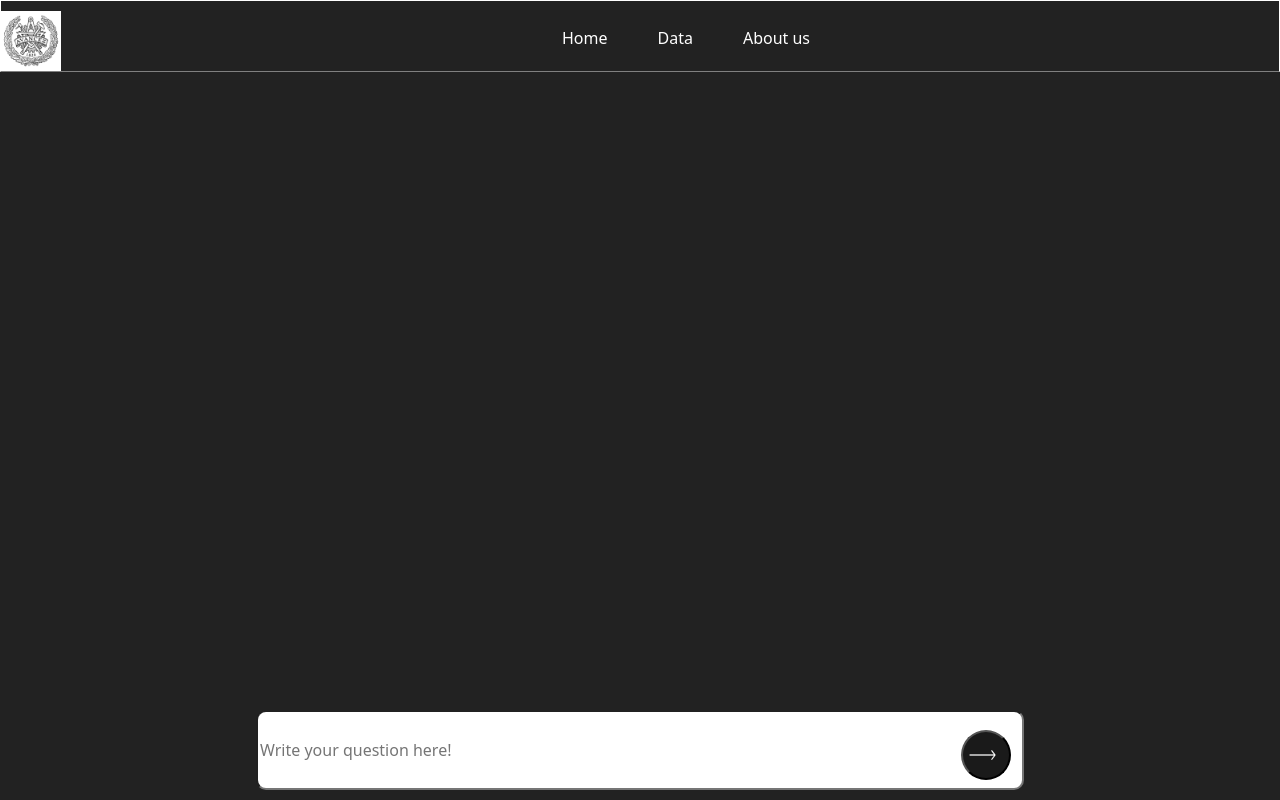
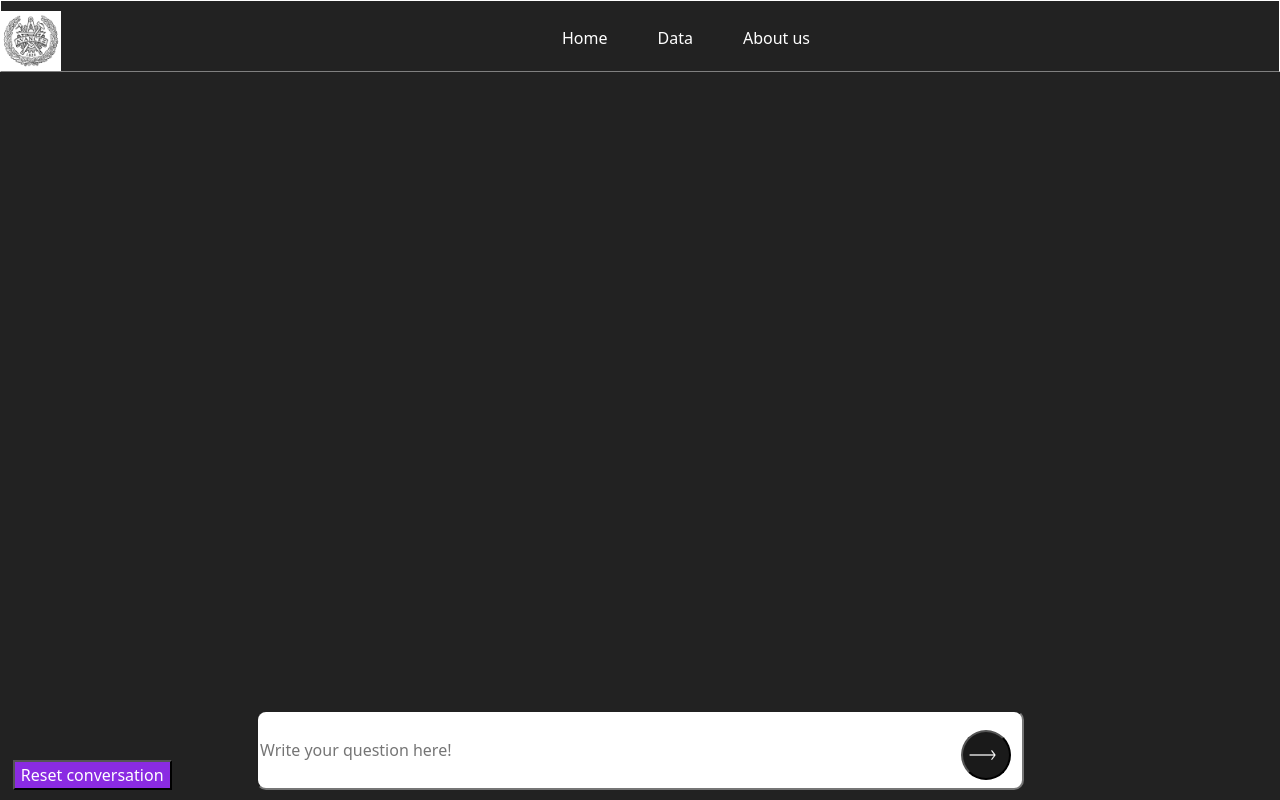
Before and after one commit to Sebbe213/Survey-of-CSE-Education-in-Sweden-and-parts-of-Europe, a React (Vite) app in the folder AI-model/client/: page / in a window 1280 px wide. Built offline with nearby package versions, Linux system fonts and the light colour scheme.

Commit message:
Now the conversation is saved and can also be reset

```diff
--- a/AI-model/client/src/mainpage.css
+++ b/AI-model/client/src/mainpage.css
@@ -44,3 +44,11 @@ body {
 .answer{
     padding-top: 10%;
 }
+
+.reset-button{
+    position: fixed;
+    top: 95%;
+    left: 1%;
+    background-color: blueviolet;
+    color: white;
+}
--- a/AI-model/client/src/mainpage.tsx
+++ b/AI-model/client/src/mainpage.tsx
@@ -1,5 +1,5 @@
 import Header from './header';
-import {useState} from "react";
+import {useEffect, useState} from "react";
 import './mainpage.css'
 import Questionmodal from './question'
 import arrowIcon from './assets/arrow 1 (1).png';
@@ -10,14 +10,31 @@ import arrowIcon from './assets/arrow 1 (1).png';
 function Mainpage() {
     const [question, setQuestion] = useState<string>();
     const [answer, setAnswer] = useState<string>();
-    const [list, setlist] = useState<{ question: JSX.Element; answer: JSX.Element }[]>([]);
+    const [list, setlist] = useState< { question: string; answer: string }[]>([]);
+
+    useEffect(() => {
+        const storedList = localStorage.getItem("list");
+        if(storedList){
+            const parsedList = JSON.parse(storedList);
+            setlist(parsedList);
+        }
+    },[]);
+
+
+
 
     function Promptlist() {
-        setlist((prevList: any) => [...prevList,
-            {question: <Questionmodal question={question}/>, answer: <p className='answer'>Answer: {answer}</p>}])
-        setQuestion('')
+        setlist((prevList: any) => [...prevList, {question: question, answer: answer}])
+        localStorage.setItem("list", JSON.stringify(list));
+        setQuestion('');
+        setAnswer('');
+    }
 
+    function resetList() {
+        setlist([]);
+        localStorage.removeItem("list");
     }
+
     function Getanswerbutton(){
         if(question === undefined || question === ''){
             return(<button className='prompt-button' ><img className='arrow' src={arrowIcon} alt='submit answer button'/></button>)
@@ -27,19 +44,21 @@ function Mainpage() {
         )
     }
     return (
-        <body>
+        <div>
         <Header/>
             <div className='answer-area  justify-content-center align-items-center'>
                 <ul style={{listStyle: 'none'}}>
-                    {list.map((item,index)  => (<li key={index}> {item.question}
-                        {item.answer} <hr/> </li> ))}
+                    {list.map((item,index)  => (<li key={index}> <Questionmodal question={item.question}/>
+                        <p>Answer: {item.answer}</p> <hr/> </li> ))}
                     </ul>
                 </div>
                 <div className='d-flex justify-content-center '>
                     <input className='input-bar' placeholder='Write your question here!' value={question} onChange={(e) => setQuestion(e.target.value) }/>
                     <Getanswerbutton/>
                 </div>
-        </body>
+            <button className='reset-button' onClick={resetList}>Reset conversation</button>
+
+        </div>
 
 
 
```
